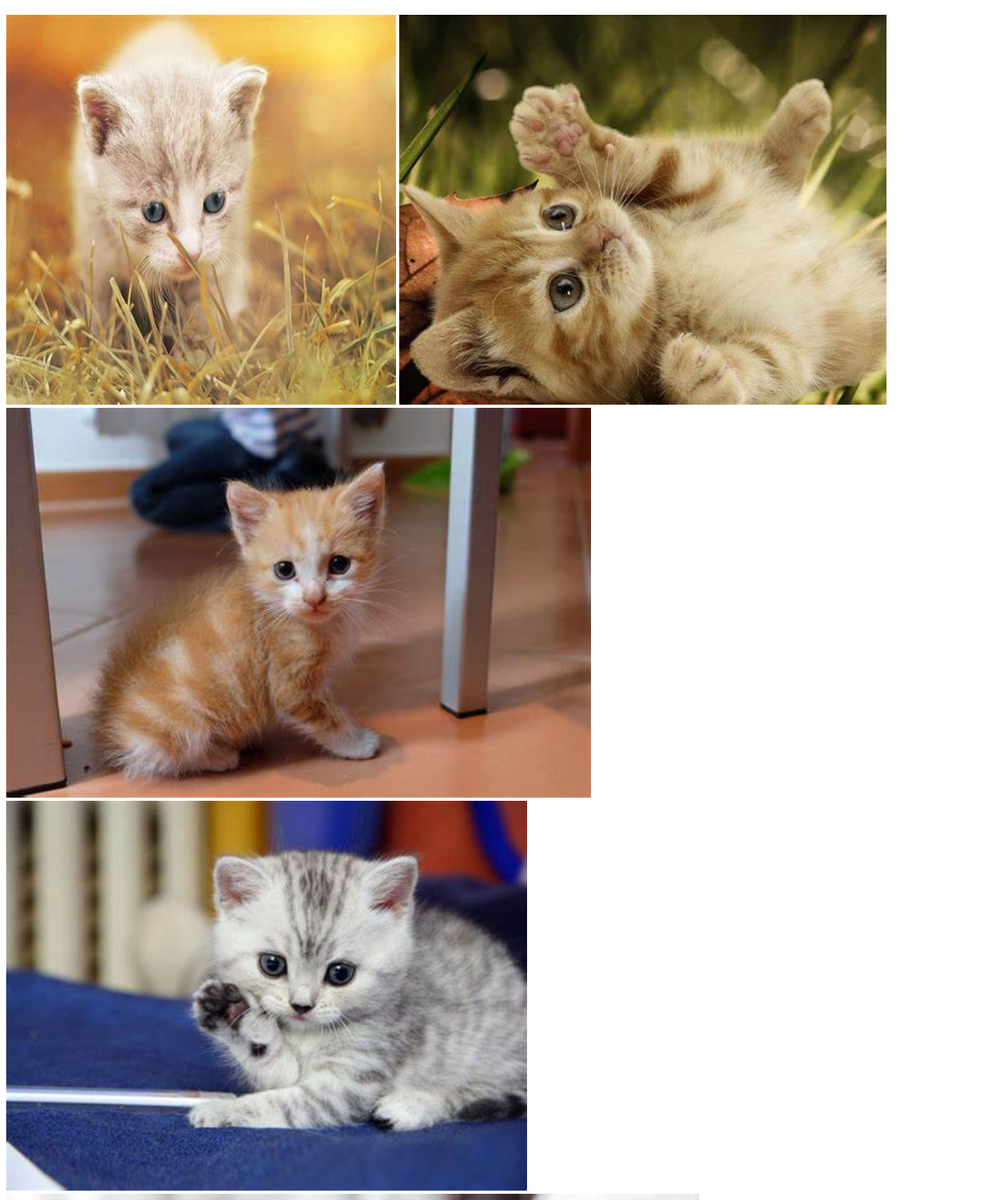
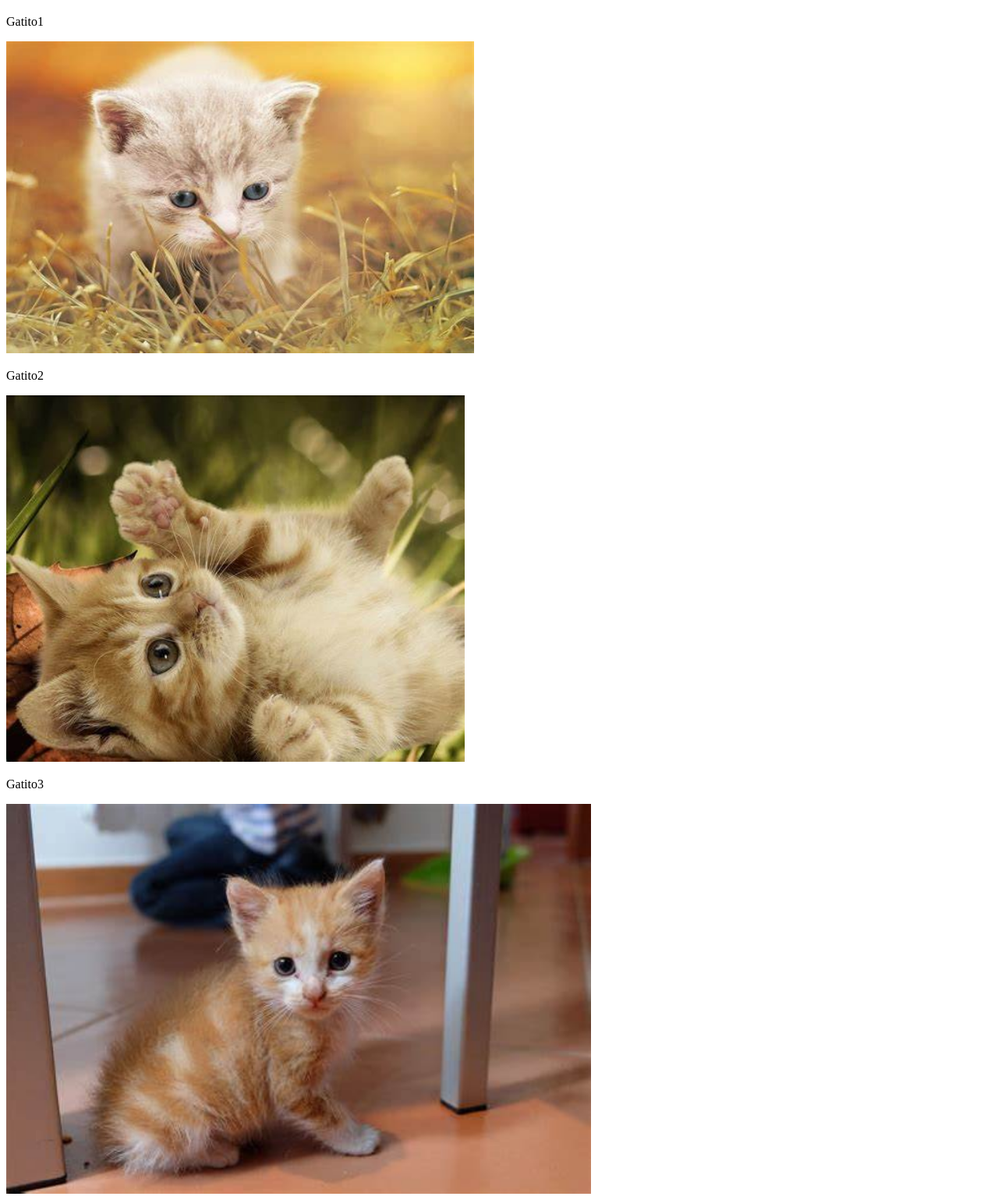
Before and after one commit to FValenzuelaB/Pagina1, a plain HTML site: page index.html in a window 1280 px wide. Shown: the part 61-1600 px from the top of the page at 78% size. Drawn offline with Linux system fonts and the light colour scheme.

Commit message:
Se pasa index a main y agrega titulos a fotos

```diff
--- a/index.html
+++ b/index.html
@@ -7,10 +7,15 @@
 </head>
 <body>
     <h1>Gatitos Chiquitos</h1>
-    <img src="../img/gat1.jpg" alt="Gatito1" width="500" height="500">
-    <img src="../img/gat2.jpg" alt="Gatito2" widht="500" height="500">
+    <p>Gatito1</p>
+    <img src="../img/gat1.jpg" alt="Gatito1" width="600" height="400">
+    <p>Gatito2</p>
+    <img src="../img/gat2.jpg" alt="Gatito2" widht="200" height="470">
+    <p>Gatito3</p>
     <img src="../img/gat3.jpg" alt="Gatito3" widht="500" height="500">
+    <p>Gatito4</p>
     <img src="../img/gat4.jpg" alt="Gatito4" widht="500" height="500">
-    <img src="../img/gat5.jpeg" alt="Gatito5" widht="500" height="500">
+    <p>Gatito5</p>
+    <img src="../img/gat5.jpeg" alt="Gatito5" widht="400" height="300">
 </body>
 </html>
```
